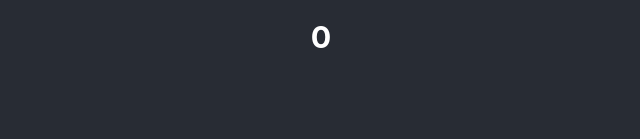
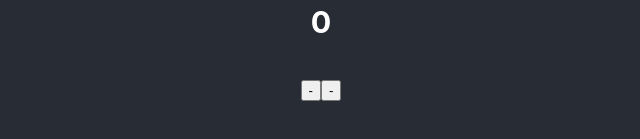
Before and after one commit to eundomi/React_TestCode, a React (Create React App) app: page / in a window 1280 px wide. Shown: the part 363-502 px from the top of the page, without its empty margins (319-959 px from the left). Built offline with nearby package versions, Linux system fonts and the light colour scheme.

Commit message:
+,-버튼 생성

```diff
--- a/src/App.js
+++ b/src/App.js
@@ -7,6 +7,10 @@ function App() {
     <div className="App">
       <header className="App-header">
         <h3 data-testid="counter">{counter}</h3>
+        <div>
+          <button data-testid="minus-button">-</button>
+          <button data-testid="plus-button">-</button>
+        </div>
       </header>
     </div>
   );
```
Also changed, not shown: 1 other file (tests, documents, lock files or other folders).
